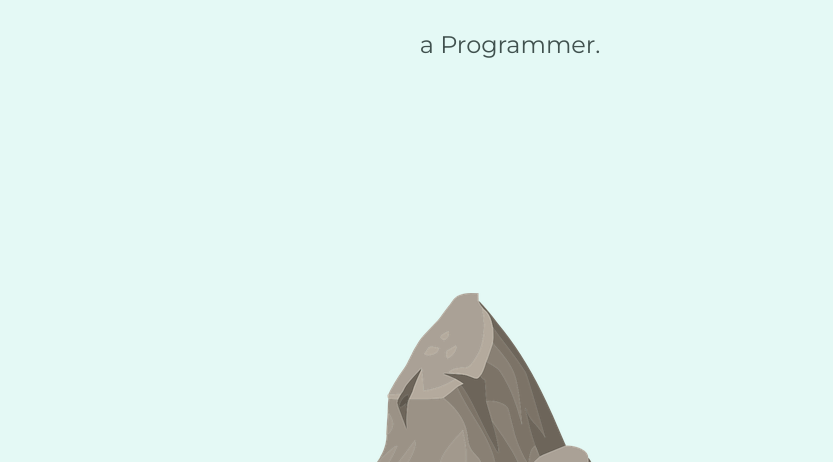
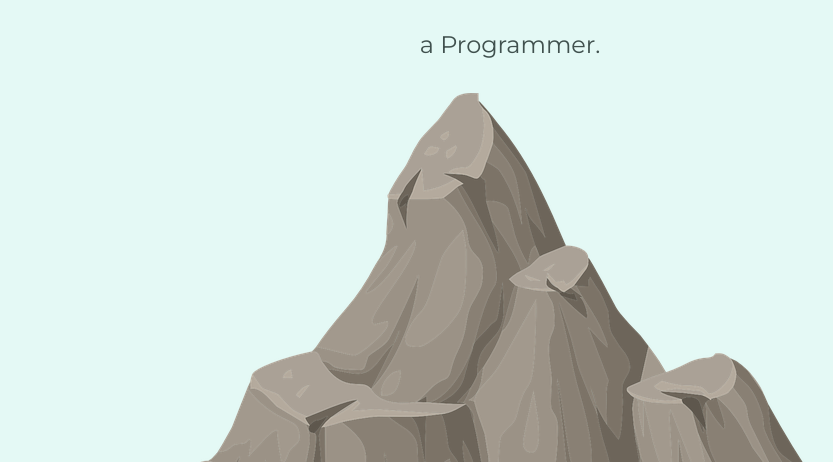
Before and after one commit to megarocha/meg, a plain HTML site: page index.html in a window 1280 px wide. Shown: the part 758-1220 px from the top of the page, without its empty margins (130-963 px from the left). Drawn offline with Linux system fonts and the light colour scheme.

Commit message:
Update styles.css

```diff
--- a/css/styles.css
+++ b/css/styles.css
@@ -53,14 +53,13 @@ p{
   margin: auto;
 }
 
+}
 .bottom-cloud {
-  position: relative;
-  top: 300px;
+  top:250px;
 }
 .bottom-mountain{
-  position: relative;
-  bottom: 300px;
-  padding-top: 500px;
+  bottom: 75px;
+  padding-bottom: 50px;
 }
 
 .contact-message{
```
